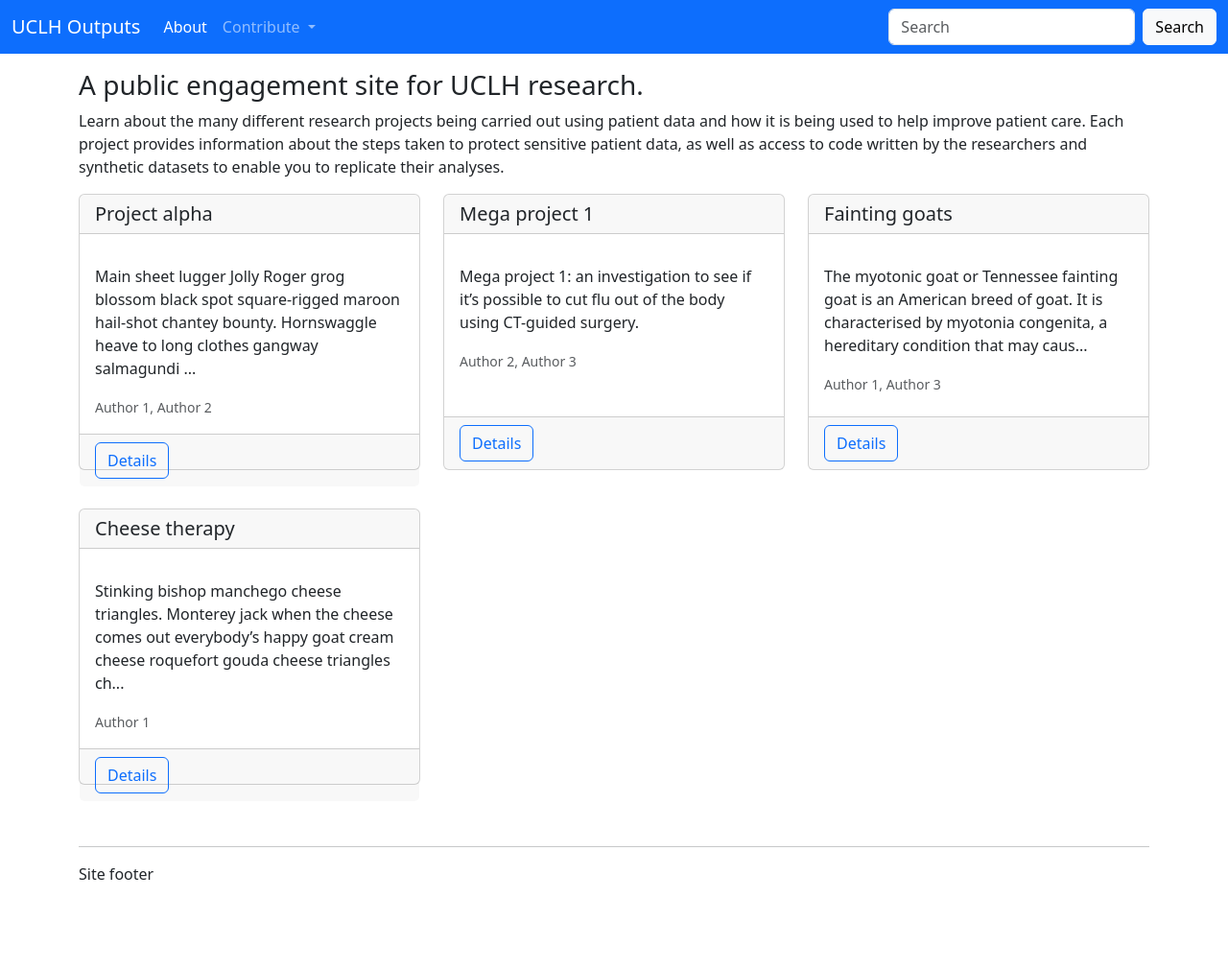
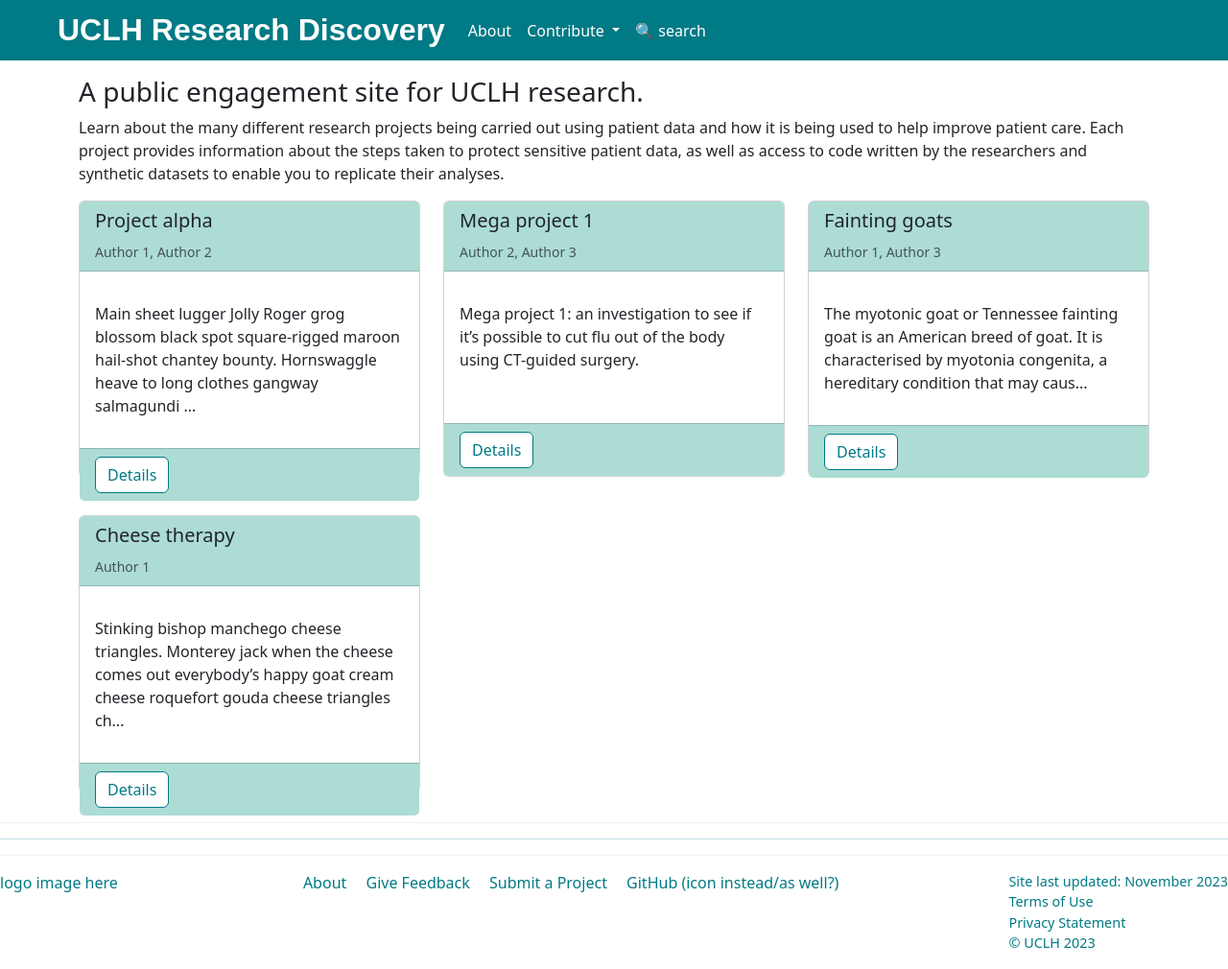
Before and after one commit to uclh-criu/test-uclh-research-discovery, a Jekyll site: the page built from index.markdown, in a window 1280 px wide. Shown: the whole page at 96% size. Built offline with Jekyll 4.4.1, drawn with Linux system fonts in a browser that asks for light colours; before the commit the page ends 923 px from its top, so only the background shows below that.

Commit message:
initial styling changes

```diff
--- a/_config.yml
+++ b/_config.yml
@@ -18,7 +18,7 @@
 # You can create any custom variable you would like, and they will be accessible
 # in the templates via {{ site.myvariable }}.
 
-title: UCLH Outputs
+title: UCLH Research Discovery
 email: t.couch@ucl.ac.uk
 description: >- # this means to ignore newlines until "baseurl:"
   Public engagement site for UCLH research. Learn about the many different
@@ -29,7 +29,7 @@
   replicate their analyses.
 baseurl: "/project-info-site" # the subpath of your site, e.g. /blog
 url: "" # the base hostname & protocol for your site, e.g. http://example.com
-github_username:  tcouch
+github_username: tcouch
 collections:
   projects:
     output: true
@@ -42,8 +42,7 @@
 
 autoprefixer:
   browsers:
-  - last 4 versions
-
+    - last 4 versions
 # Exclude from processing.
 # The following items will not be processed, by default.
 # Any item listed under the `exclude:` key here will be automatically added to
--- a/_includes/footer.html
+++ b/_includes/footer.html
@@ -1,10 +1,35 @@
 <footer class="site-footer h-card">
+    <hr class="light-divider">
+    <hr class="dark-divider">
+    <hr class="light-divider">
 
     <data class="u-url" href="{{ "/" | relative_url }}"></data>
 
-    <div class="container mt-5">
+
+  <div class="footer__content d-flex justify-content-between">
+    <div class="footer__logo">
+        logo image here
+    </div>
+    <div class="footer__menu">
+        <ul>
+            <li>About</li>
+            <li>Give Feedback</li>
+            <li>Submit a Project</li>
+            <li>GitHub (icon instead/as well?)</li>
+        </ul>
+    </div>
+    <div class="footer__legal">
+        <ul>
+            <li>Site last updated: November 2023</li>
+            <li>Terms of Use</li>
+            <li>Privacy Statement</li>
+            <li>© UCLH 2023</li>
+        </ul>
+    </div>
+  </div>
+    <!-- <div class="container mt-5">
         <hr>
-        Site footer
-    </div>
+
+    </div> -->
 
   </footer>
--- a/_includes/navbar.html
+++ b/_includes/navbar.html
@@ -1,16 +1,16 @@
 {%- assign default_paths = site.pages | map: "path" -%}
 {%- assign page_paths = site.header_pages | default: default_paths -%}
 
-<nav class="navbar navbar-expand-lg navbar-dark bg-primary mb-3">
+<nav class="navbar navbar-expand-lg mb-3">
     <div class="container-fluid">
-      <a class="navbar-brand" href="{{ "/" | relative_url }}">{{ site.title | escape }}</a>
+      <a class="navbar-brand pl-5" href="{{ "/" | relative_url }}">{{ site.title | escape }}</a>
       <button class="navbar-toggler" type="button" data-bs-toggle="collapse" data-bs-target="#navbarSupportedContent" aria-controls="navbarSupportedContent" aria-expanded="false" aria-label="Toggle navigation">
         <span class="navbar-toggler-icon"></span>
       </button>
       <div class="collapse navbar-collapse" id="navbarSupportedContent">
         <ul class="navbar-nav me-auto mb-2 mb-lg-0">
           <li class="nav-item">
-            <a class="nav-link active" aria-current="page" href="{{ 'about' | relative_url}}">About</a>
+            <a class="nav-link" aria-current="page" href="{{ 'about' | relative_url}}">About</a>
           </li>
           <li class="nav-item dropdown">
             <a class="nav-link dropdown-toggle" href="#" id="contributeDropdown" role="button" data-bs-toggle="dropdown" aria-haspopup="true" aria-expanded="false">
@@ -21,11 +21,14 @@
               <a class="dropdown-item" href="{{'contribute/project_submission' | relative_url}}">Submit a project</a>
             </ul>
           </li>
+          <li class="nav-item">
+            <a class="nav-link">🔍 search</a>
+          </li>
         </ul>
-        <form class="d-flex" action="{{site.baseurl}}/search.html" method="get">
+        <!-- <form class="d-flex" action="{{site.baseurl}}/search.html" method="get">
           <input class="form-control me-2" type="search" id="search-box" name="query" placeholder="Search" aria-label="Search">
           <button class="btn btn-light" type="submit">Search</button>
-        </form>
+        </form> -->
       </div>
     </div>
   </nav>
--- a/_includes/project_card.html
+++ b/_includes/project_card.html
@@ -1,24 +1,36 @@
 <div class="col">
-  <div class="card mb-3" style="height: 18rem;">
-    <h5 class="card-header">{{project.title}}</h5>
+	<div class="card mb-3 project-card" style="height: 18rem">
+		<div class="card-header">
+			<h5>{{project.title}}</h5>
+
+			<small class="text-muted">
+				{%- if project.authors -%} {%- for author in project.authors -%} {%-
+				assign person = site.data.people[author] -%}
+				<span itemprop="author" itemscope itemtype="http://schema.org/Person">
+					<span class="p-author h-card" itemprop="name"
+						>{{ person.name }}</span
+					></span
+				>
+				{%- if forloop.last == false -%}, {%- endif -%} {%- endfor -%} {%- endif
+				-%}
+			</small>
+		</div>
+
 		{% if project.img %}
-    <img src="{{project.img.url}}" class="card-img-top" alt="{{project.img.alt}}">
+		<img
+			src="{{project.img.url}}"
+			class="card-img-top"
+			alt="{{project.img.alt}}"
+		/>
 		{% endif %}
 		<div class="card-body">
 			<p class="card-text">{{project.excerpt | truncate: 160}}</p>
-      <p class="card-text"><small class="text-muted">
-        {%- if project.authors -%}
-          {%- for author in project.authors -%}
-            {%- assign person = site.data.people[author] -%}
-          <span itemprop="author" itemscope itemtype="http://schema.org/Person">
-            <span class="p-author h-card" itemprop="name">{{ person.name }}</span></span>
-            {%- if forloop.last == false -%}, {%- endif -%}
-          {%- endfor -%}
-        {%- endif -%}
-      </small></p>
+			<p class="card-text"></p>
 		</div>
 		<div class="card-footer">
-      <a href="{{project.url | relative_url }}" class="btn btn-outline-primary">Details</a>
+			<a href="{{project.url | relative_url }}" class="btn btn-outline-primary"
+				>Details</a
+			>
 		</div>
 	</div>
 </div>
--- a/_sass/main.scss
+++ b/_sass/main.scss
@@ -1,6 +1,71 @@
+:root {
+	--uclh-dark-jade: rgb(0, 122, 133);
+	--uclh-light-jade: rgb(172, 220, 212);
+	--uclh-orange: rgb(248, 151, 29);
+}
 
+// define font sizes in arial
 
 #data iframe {
-    margin: 1rem;
-    background-color: gray;
+	margin: 1rem;
+	background-color: gray;
 }
+
+.navbar {
+	background-color: var(--uclh-dark-jade);
+	padding-left: 3rem !important;
+	padding-right: 5rem !important;
+
+	.navbar-brand {
+		color: #fff;
+		font: 800 2rem Arial, Helvetica, sans-serif;
+	}
+	.nav-item,
+	.nav-link {
+		color: #fff;
+	}
+	a:hover {
+		color: var(--uclh-orange);
+	}
+}
+
+.project-card {
+	.card-header {
+		background-color: var(--uclh-light-jade);
+	}
+	.card-footer {
+		background-color: var(--uclh-light-jade);
+	}
+	.btn-outline-primary {
+		color: var(--uclh-dark-jade);
+		border-color: var(--uclh-dark-jade);
+		background-color: #fff;
+		&:hover {
+			color: var(--uclh-orange);
+			border-color: var(--uclh-orange);
+			background-color: #fff;
+		}
+	}
+}
+
+.site-footer {
+	color: var(--uclh-dark-jade);
+
+	.dark-divider {
+		color: var(--uclh-dark-jade);
+	}
+	.light-divider {
+		color: var(--uclh-light-jade);
+	}
+	ul {
+		list-style-type: none;
+	}
+	.footer__menu li {
+		display: inline-block;
+		margin-left: 1rem;
+	}
+
+	.footer__legal li {
+		font-size: 90%;
+	}
+}
```
Lines whose indentation alone changed are shown as unchanged.
